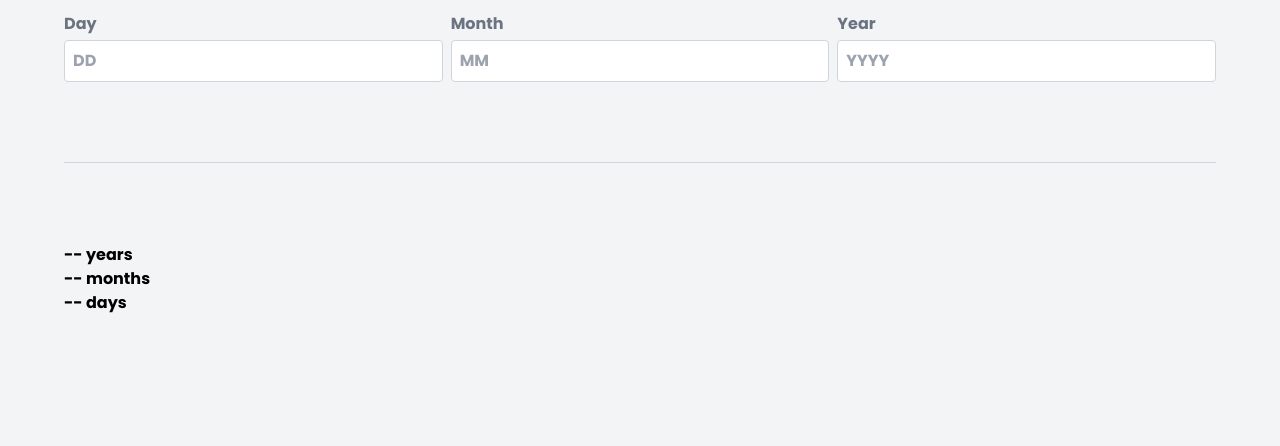
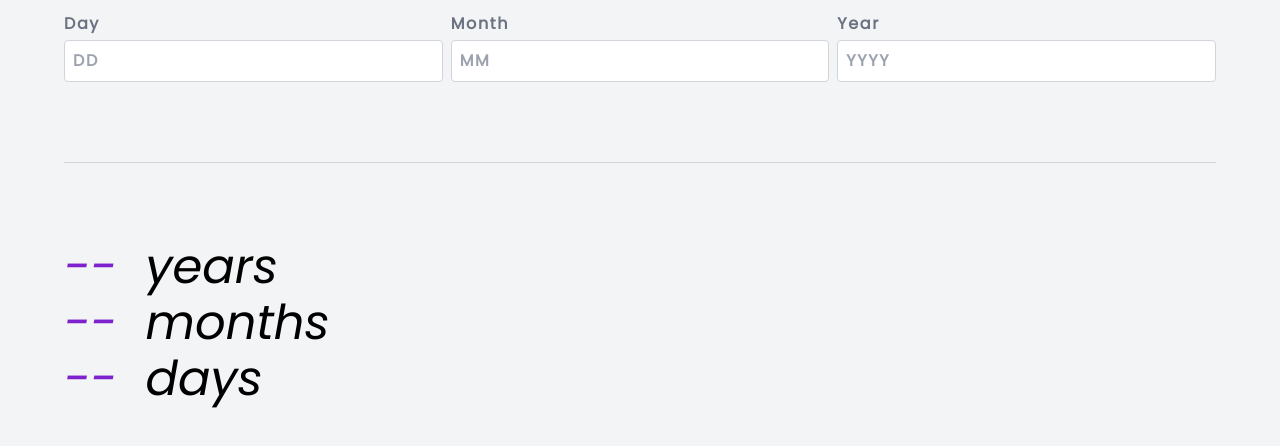
Before and after one commit to mihail-fomin/age-calculator, a Next.js app: page / in a window 1280 px wide. Shown: the top 446 px of the page. Built offline with nearby package versions, Linux system fonts and the light colour scheme.

Commit message:
imported fonts

```diff
--- a/src/components/InputField.js
+++ b/src/components/InputField.js
@@ -9,7 +9,7 @@ export default function InputField({ children, placeholder, value, setState }) {
 	return (
 		<div className="w-1/3">
 			<label
-				className="text-gray-500"
+				className="font-bold tracking-widest text-gray-500 font-xl "
 			>
 				{children}
 				<input
--- a/src/pages/index.js
+++ b/src/pages/index.js
@@ -65,14 +65,29 @@ export default function Home() {
 						year={year}
 						setYear={setYear}
 					/>
-					<div className='before:block before:my-20 before:h-[1px] before:w-full before:bg-gray-300 before:mx-auto'>
+					<div className='before: before:block before:my-20 before:h-[1px] before:w-full before:bg-gray-300 before:mx-auto'>
 					</div>
 					{/* <div className='bg-black'>
 						<svg className='w-12 h-12 text-white ' src={icon} />
 					</div> */}
-					<p>{!year ? '-- ' : calculateAge(getBirthdayString()).age} years</p>
-					<p>{!year ? '-- ' : calculateAge(getBirthdayString()).m} months</p>
-					<p>{!year ? '-- ' : calculateAge(getBirthdayString()).d} days</p>
+					<p >
+						<span>
+							{!year ? '-- ' : calculateAge(getBirthdayString()).age}
+						</span>
+						&nbsp;years
+					</p>
+					<p >
+						<span>
+							{!year ? '-- ' : calculateAge(getBirthdayString()).m}
+						</span>
+						&nbsp;months
+					</p>
+					<p >
+						<span>
+							{!year ? '-- ' : calculateAge(getBirthdayString()).d}
+						</span>
+						&nbsp;days
+					</p>
 				</section>
 			</main>
 		</>
--- a/src/styles/globals.css
+++ b/src/styles/globals.css
@@ -1,12 +1,22 @@
+@import url('https://fonts.googleapis.com/css2?family=Poppins:ital,wght@0,400;1,400;1,700&display=swap');
+
 @tailwind base;
 @tailwind components;
 @tailwind utilities;
 
-@font-face {
+/* @font-face {
 	font-family: "Poppins";
 	src: url("../assets/fonts/Poppins-Bold.ttf");
-}
+} */
 
 body {
 	@apply bg-gray-100 font-sans
 }
+
+p {
+	@apply mt-2 text-5xl italic
+}
+
+span {
+	@apply text-purple-700
+}
```
